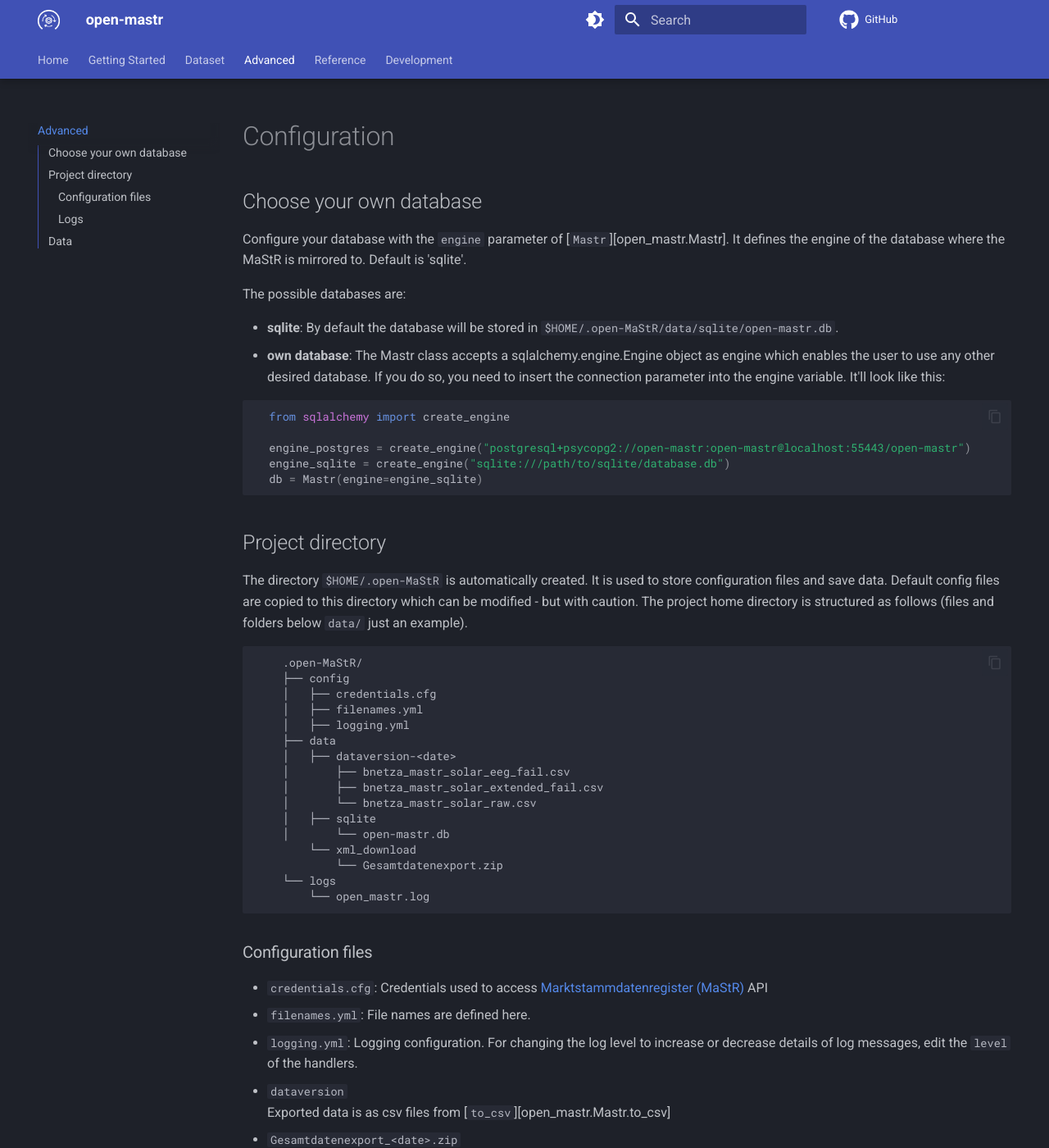
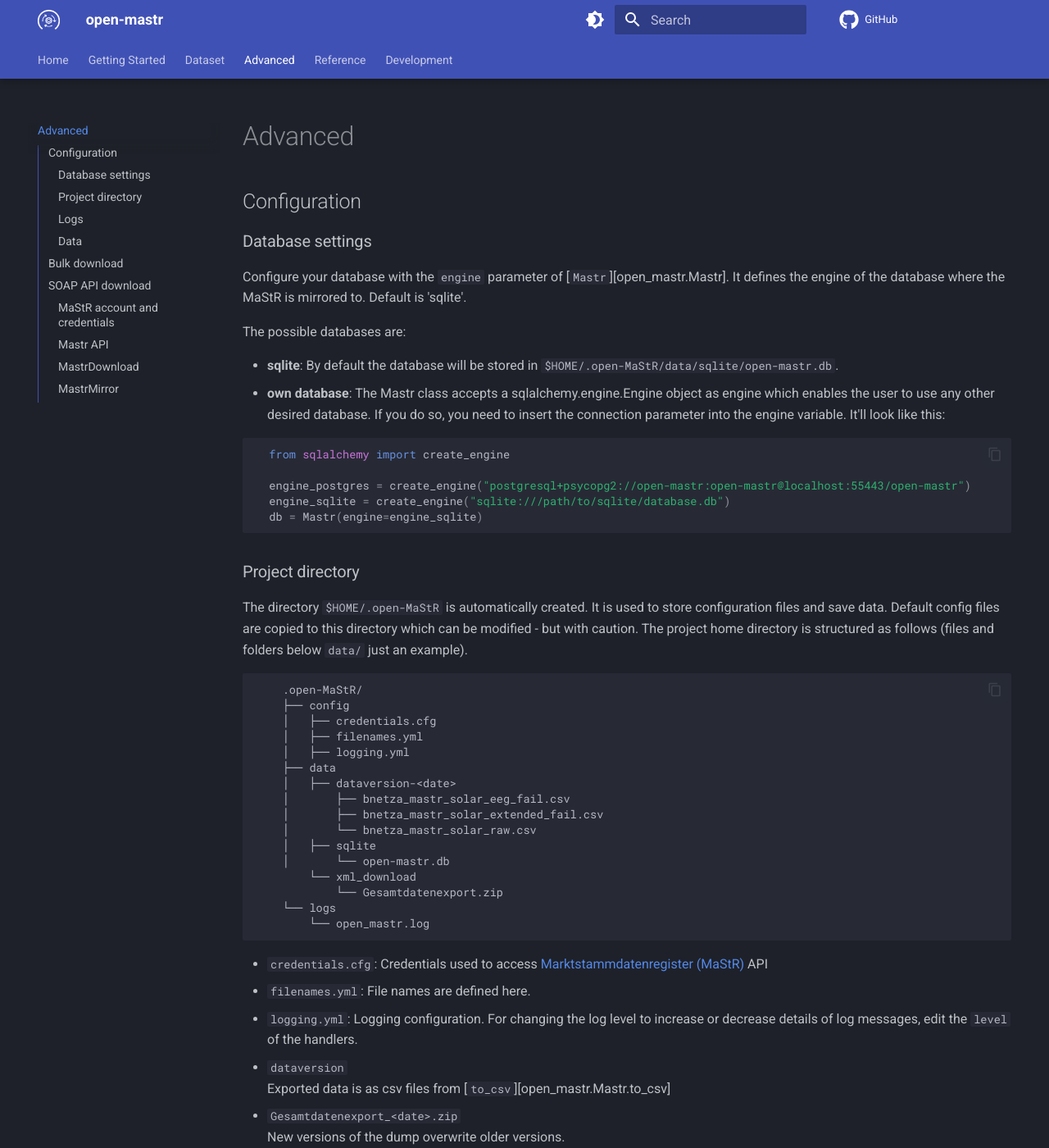
Before and after one commit to OpenEnergyPlatform/open-MaStR, an MkDocs documentation site: the page built from docs/advanced.md, in a window 1280 px wide and 1400 px high. Shown: the whole window at 82% size. Built offline with MkDocs 1.6.1 and Material for MkDocs 9.7.7, drawn with Linux system fonts in a browser that asks for light colours; comment, search, counter and statistics services are not loaded; the version menu is left out.

Commit message:
Repair headings in advanced #434

````diff
--- a/docs/advanced.md
+++ b/docs/advanced.md
@@ -1,5 +1,5 @@
-# Configuration
-## Choose your own database
+## Configuration
+### Database settings
 
 
 Configure your database with the `engine` parameter of [`Mastr`][open_mastr.Mastr].
@@ -21,7 +21,7 @@ The possible databases are:
   db = Mastr(engine=engine_sqlite)
 ```
 
-## Project directory
+### Project directory
 
 The directory `$HOME/.open-MaStR` is automatically created. It is used to store configuration files and save data.
 Default config files are copied to this directory which can be modified - but with caution.
@@ -47,8 +47,6 @@ The project home directory is structured as follows (files and folders below `da
         └── open_mastr.log
 ```
 
-### Configuration files
-
 * `credentials.cfg`: Credentials used to access
   [Marktstammdatenregister (MaStR)](https://www.marktstammdatenregister.de/MaStR) API
 * `filenames.yml`: File names are defined here.
@@ -67,7 +65,7 @@ For the download via the API, logs are stored in a single file in `/$HOME/<user>
 New logging messages are appended. It is recommended to delete the log file from time to time because of its required disk space.
 
 
-## Data
+### Data
 
 If the zipped dump of the MaStR is downloaded, it is saved in the folder `$HOME/.open-MaStR/data/xml_download`.
 
@@ -76,7 +74,7 @@ The data can then be written to any sql database supported by [sqlalchemy](https
 For more information regarding the database see [Database settings](Database settings).
 
 
-# Bulk download
+## Bulk download
 
 On the homepage [MaStR/Datendownload](https://www.marktstammdatenregister.de/MaStR/Datendownload) a zipped folder containing the whole
 MaStR is offered. The data is delivered as xml-files. The official documentation can be found
@@ -102,9 +100,9 @@ Moreover, the datatypes of different entries are set in the data cleansing proce
     | Download of the whole dataset is possible | Download takes long time                         |
 
 
-# SOAP API download
+## SOAP API download
 
-## MaStR account and credentials
+### MaStR account and credentials
 
 
 For downloading data from the
@@ -150,15 +148,15 @@ To download data from the MaStR API using the `open-MaStR`, the credentials (MaS
     to provide user and token in a script and use these
     credentials in subsequent queries.
 
-## Mastr API
+### Mastr API
 
 chrwm
 
-## MastrDownload
+### MastrDownload
 
 chrwm
 
-## MastrMirror
+### MastrMirror
 
 chrwm
 Decide to include or not - depending on use
````
